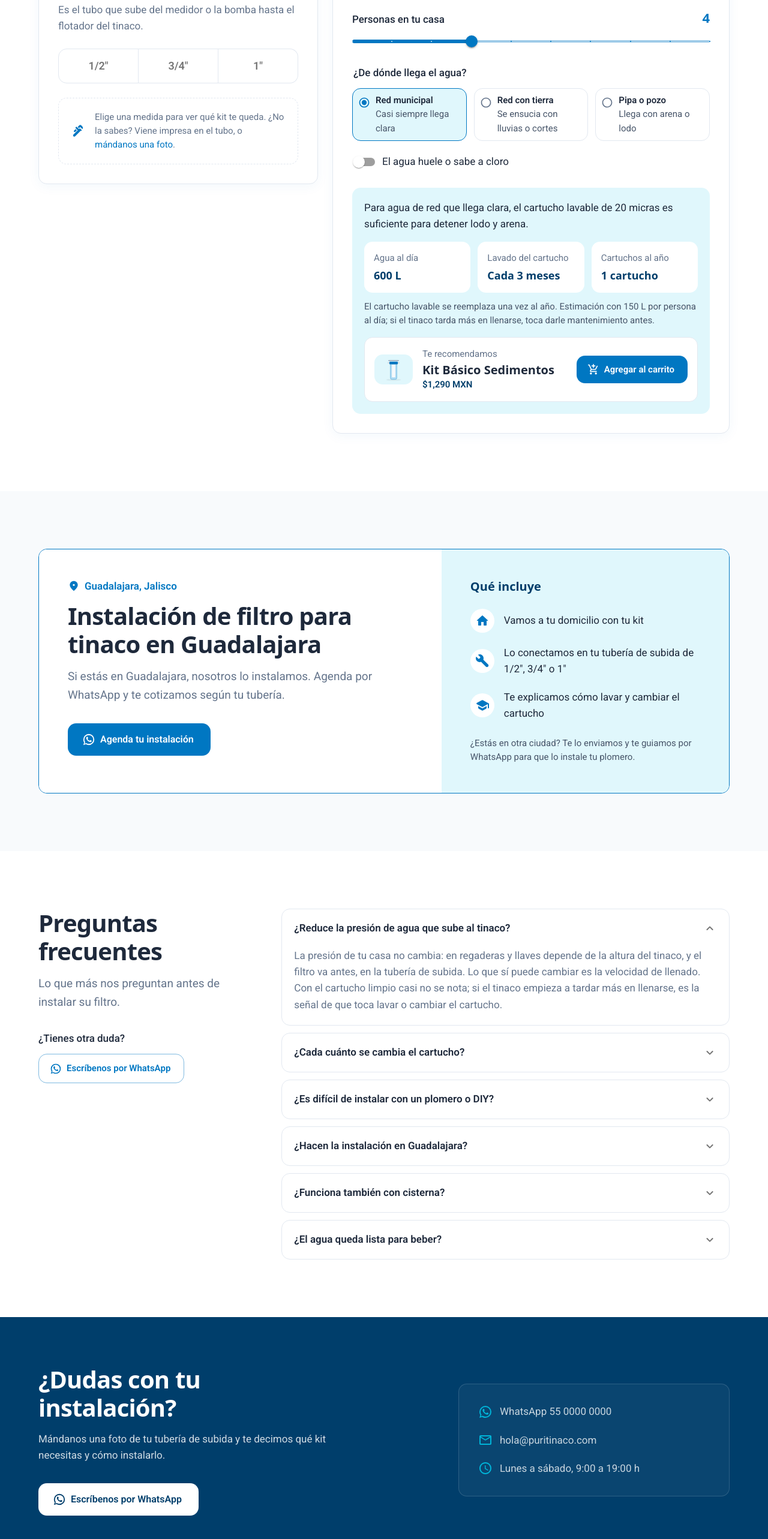
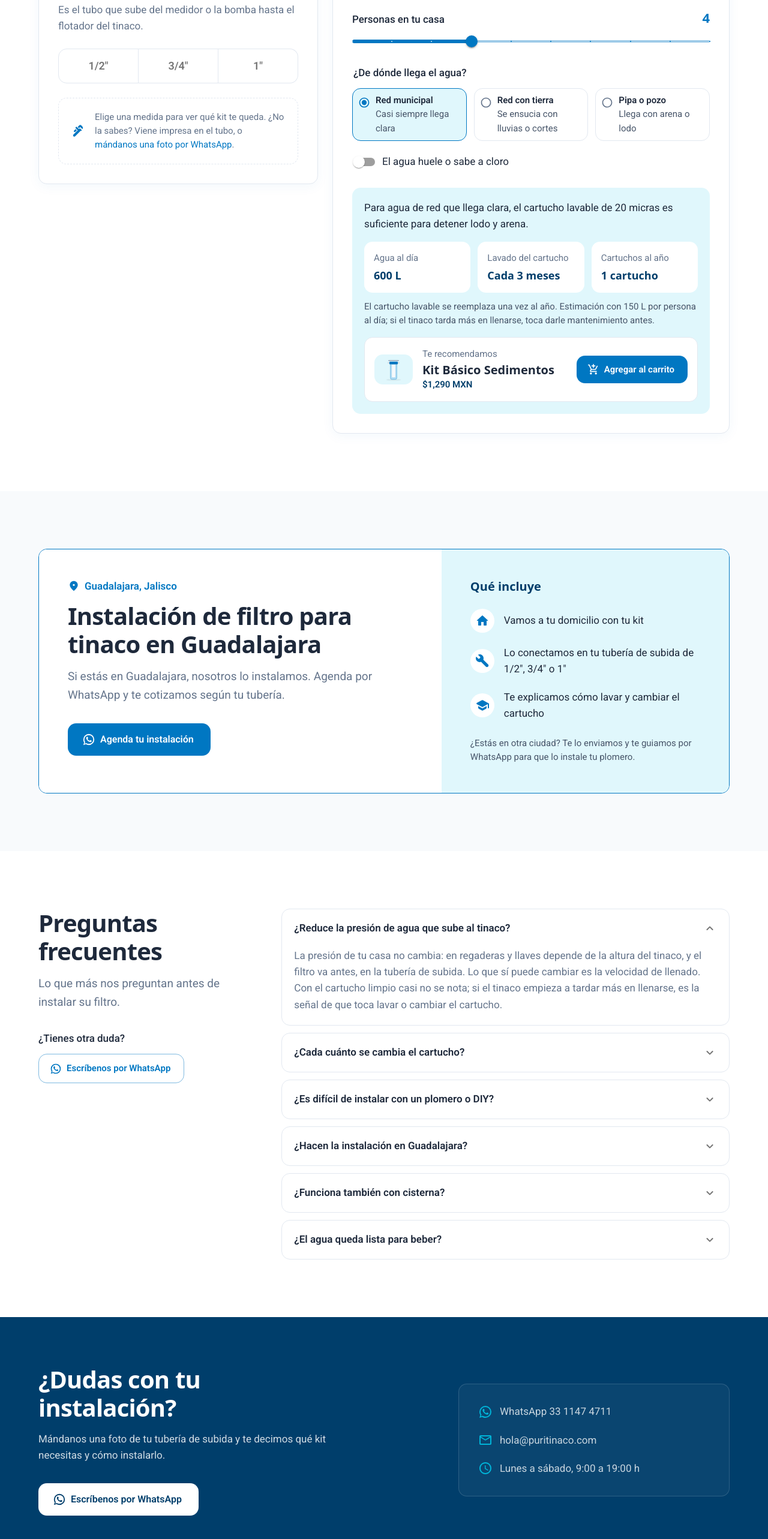
Before and after one commit to AldoRxz/Escala-PuriTinaco, a Next.js app: page / in a window 1280 px wide. Shown: the part 4333-6899 px from the top of the page at 60% size. Built offline with nearby package versions, Linux system fonts and the light colour scheme; a web font is replaced by a local one; what @mui/material-nextjs would draw is missing.

Commit message:
feat: set WhatsApp number and tag every prefilled message with a web reference

```diff
--- a/components/cart/CartDrawer.tsx
+++ b/components/cart/CartDrawer.tsx
@@ -19,7 +19,8 @@ import WhatsApp from '@mui/icons-material/WhatsApp'
 import ProductIllustration from '@/components/illustrations/ProductIllustration'
 import { MAX_QTY } from '@/lib/cartStore'
 import { formatMXN } from '@/lib/products'
-import { site, whatsappUrl } from '@/lib/site'
+import { site } from '@/lib/site'
+import { webIntro, whatsappUrl } from '@/lib/whatsapp'
 import { useCart, type CartItem } from './CartProvider'
 
 function modeLabel(item: CartItem) {
@@ -33,7 +34,7 @@ function orderMessage(items: CartItem[], subtotal: number, withInstall: boolean)
     return `- ${item.qty} x ${item.product.name}${mode ? ` (${mode})` : ''}: ${formatMXN(item.total)}`
   })
   return [
-    'Hola, quiero hacer este pedido en PuriTinaco:',
+    `${webIntro('pedido')} Quiero hacer este pedido:`,
     '',
     ...lines,
     '',
--- a/components/layout/Footer.tsx
+++ b/components/layout/Footer.tsx
@@ -10,7 +10,8 @@ import MailOutlineRounded from '@mui/icons-material/MailOutlineRounded'
 import WhatsApp from '@mui/icons-material/WhatsApp'
 import { siAmericanexpress, siMastercard, siMercadopago, siPaypal, siVisa, type SimpleIcon } from 'simple-icons'
 import Logo from '@/components/brand/Logo'
-import { nav, site, whatsappUrl } from '@/lib/site'
+import { nav, site } from '@/lib/site'
+import { whatsappLink } from '@/lib/whatsapp'
 
 // TODO: confirmar los métodos de pago que acepta la pasarela elegida.
 const paymentMethods: SimpleIcon[] = [siVisa, siMastercard, siAmericanexpress, siMercadopago, siPaypal]
@@ -59,7 +60,7 @@ export default function Footer() {
               Mándanos una foto de tu tubería de subida y te decimos qué kit necesitas y cómo instalarlo.
             </Typography>
             <Button
-              href={whatsappUrl('Hola, quiero ayuda para elegir mi filtro PuriTinaco.')}
+              href={whatsappLink('asesoria')}
               target="_blank"
               rel="noopener noreferrer"
               variant="contained"
@@ -89,7 +90,7 @@ export default function Footer() {
             >
               <Stack direction="row" spacing={1.5} sx={{ alignItems: 'center' }}>
                 <WhatsApp sx={{ color: 'accent.main' }} />
-                <Link href={whatsappUrl()} target="_blank" rel="noopener noreferrer" sx={linkSx}>
+                <Link href={whatsappLink('contacto')} target="_blank" rel="noopener noreferrer" sx={linkSx}>
                   WhatsApp {site.whatsapp.display}
                 </Link>
               </Stack>
--- a/components/sections/Faq.tsx
+++ b/components/sections/Faq.tsx
@@ -9,7 +9,8 @@ import Typography from '@mui/material/Typography'
 import ExpandMoreRounded from '@mui/icons-material/ExpandMoreRounded'
 import WhatsApp from '@mui/icons-material/WhatsApp'
 import Section, { SectionHeader } from '@/components/ui/Section'
-import { site, whatsappUrl } from '@/lib/site'
+import { site } from '@/lib/site'
+import { whatsappLink } from '@/lib/whatsapp'
 
 const faqs: { q: string; a: React.ReactNode }[] = [
   {
@@ -88,7 +89,7 @@ export default function Faq() {
             <Box sx={{ mt: { xs: -2, md: -3 } }}>
               <Typography sx={{ fontWeight: 500 }}>¿Tienes otra duda?</Typography>
               <Button
-                href={whatsappUrl('Hola, tengo una duda sobre los filtros PuriTinaco.')}
+                href={whatsappLink('duda')}
                 target="_blank"
                 rel="noopener noreferrer"
                 variant="outlined"
--- a/components/sections/Installation.tsx
+++ b/components/sections/Installation.tsx
@@ -9,7 +9,8 @@ import PlaceRounded from '@mui/icons-material/PlaceRounded'
 import SchoolRounded from '@mui/icons-material/SchoolRounded'
 import WhatsApp from '@mui/icons-material/WhatsApp'
 import Section from '@/components/ui/Section'
-import { site, whatsappUrl } from '@/lib/site'
+import { site } from '@/lib/site'
+import { whatsappLink } from '@/lib/whatsapp'
 import { colors } from '@/lib/tokens'
 
 const city = site.installCity.name
@@ -46,7 +47,7 @@ export default function Installation() {
               Si estás en {city}, nosotros lo instalamos. Agenda por WhatsApp y te cotizamos según tu tubería.
             </Typography>
             <Button
-              href={whatsappUrl(`Hola, quiero agendar la instalación de mi filtro PuriTinaco en ${city}. Mi colonia es: `)}
+              href={whatsappLink('instalacion')}
               target="_blank"
               rel="noopener noreferrer"
               variant="contained"
--- a/components/seo/JsonLd.tsx
+++ b/components/seo/JsonLd.tsx
@@ -17,6 +17,14 @@ export default function JsonLd() {
         image: `${site.url}/opengraph-image.png`,
         slogan: site.slogan,
         email: site.email,
+        telephone: site.whatsapp.tel,
+        contactPoint: {
+          '@type': 'ContactPoint',
+          contactType: 'customer service',
+          telephone: site.whatsapp.tel,
+          areaServed: 'MX',
+          availableLanguage: 'es',
+        },
         areaServed: { '@type': 'Country', name: 'México' },
       },
       {
--- a/components/tools/CompatibilityTool.tsx
+++ b/components/tools/CompatibilityTool.tsx
@@ -10,6 +10,7 @@ import ToggleButtonGroup from '@mui/material/ToggleButtonGroup'
 import Typography from '@mui/material/Typography'
 import PlumbingRounded from '@mui/icons-material/PlumbingRounded'
 import { pipeRecommendations, pipeSizes, type PipeSize } from '@/lib/recommend'
+import { whatsappLink } from '@/lib/whatsapp'
 import RecommendedProduct from './RecommendedProduct'
 
 export default function CompatibilityTool() {
@@ -70,7 +71,10 @@ export default function CompatibilityTool() {
             <PlumbingRounded sx={{ color: 'primary.main' }} />
             <Typography variant="body2" sx={{ color: 'text.secondary' }}>
               Elige una medida para ver qué kit te queda. ¿No la sabes? Viene impresa en el tubo, o{' '}
-              <Link href="#contacto">mándanos una foto</Link>.
+              <Link href={whatsappLink('tuberia')} target="_blank" rel="noopener noreferrer">
+                mándanos una foto por WhatsApp
+              </Link>
+              .
             </Typography>
           </Stack>
         )}
--- a/lib/site.ts
+++ b/lib/site.ts
@@ -11,8 +11,10 @@ export const site = {
   locale: 'es_MX',
   email: 'hola@puritinaco.com', // TODO: correo real.
   whatsapp: {
-    number: '5215500000000', // TODO: número real en formato internacional, sin "+" ni espacios.
-    display: '55 0000 0000', // TODO
+    // Formato internacional para wa.me: 52 + 10 dígitos, sin "+" ni espacios.
+    number: '523311474711',
+    display: '33 1147 4711',
+    tel: '+52 33 1147 4711',
   },
   hours: 'Lunes a sábado, 9:00 a 19:00 h',
   // Ciudad donde también ofrecemos instalación a domicilio.
@@ -44,8 +46,3 @@ export const nav = [
   { label: 'Instalación', href: '#instalacion' },
   { label: 'Contacto', href: '#contacto' },
 ] as const
-
-export function whatsappUrl(message?: string) {
-  const base = `https://wa.me/${site.whatsapp.number}`
-  return message ? `${base}?text=${encodeURIComponent(message)}` : base
-}
--- /dev/null
+++ b/lib/whatsapp.ts
@@ -0,0 +1,37 @@
+import { site } from './site'
+
+// Mensajes predefinidos de WhatsApp. Todos abren con "les escribo desde su página web" y un código
+// de referencia por botón, para identificar en el chat que el cliente viene del sitio y desde dónde.
+// El código va en la primera línea para que lo que el cliente escriba (colonia, código postal) quede al final.
+
+export const whatsappRefs = {
+  contacto: 'WEB-CONTACTO', // Número de WhatsApp en el footer
+  asesoria: 'WEB-ASESORIA', // Botón "Escríbenos por WhatsApp" del footer
+  duda: 'WEB-DUDA', // Botón de la sección de preguntas frecuentes
+  tuberia: 'WEB-TUBERIA', // Enlace "mándanos una foto" de la herramienta de compatibilidad
+  instalacion: 'WEB-INSTALACION', // Botón "Agenda tu instalación"
+  pedido: 'WEB-PEDIDO', // Botón "Finalizar pedido por WhatsApp" del carrito
+} as const
+
+export type WhatsappRef = keyof typeof whatsappRefs
+
+export function webIntro(ref: WhatsappRef) {
+  return `Hola PuriTinaco, les escribo desde su página web (ref. ${whatsappRefs[ref]}).`
+}
+
+const messages: Record<Exclude<WhatsappRef, 'pedido'>, string> = {
+  contacto: webIntro('contacto'),
+  asesoria: `${webIntro('asesoria')} Quiero ayuda para elegir el filtro para mi tinaco.`,
+  duda: `${webIntro('duda')} Tengo una duda sobre sus filtros: `,
+  tuberia: `${webIntro('tuberia')} Les mando una foto de mi tubería de subida para saber qué kit necesito.`,
+  instalacion: `${webIntro('instalacion')} Quiero agendar la instalación de mi filtro en ${site.installCity.name}. Mi colonia es: `,
+}
+
+export function whatsappUrl(message: string) {
+  return `https://wa.me/${site.whatsapp.number}?text=${encodeURIComponent(message)}`
+}
+
+/** Enlace de WhatsApp con el mensaje predefinido del botón indicado. */
+export function whatsappLink(ref: Exclude<WhatsappRef, 'pedido'>) {
+  return whatsappUrl(messages[ref])
+}
```
Also changed, not shown: 1 other file (tests, documents, lock files or other folders).
